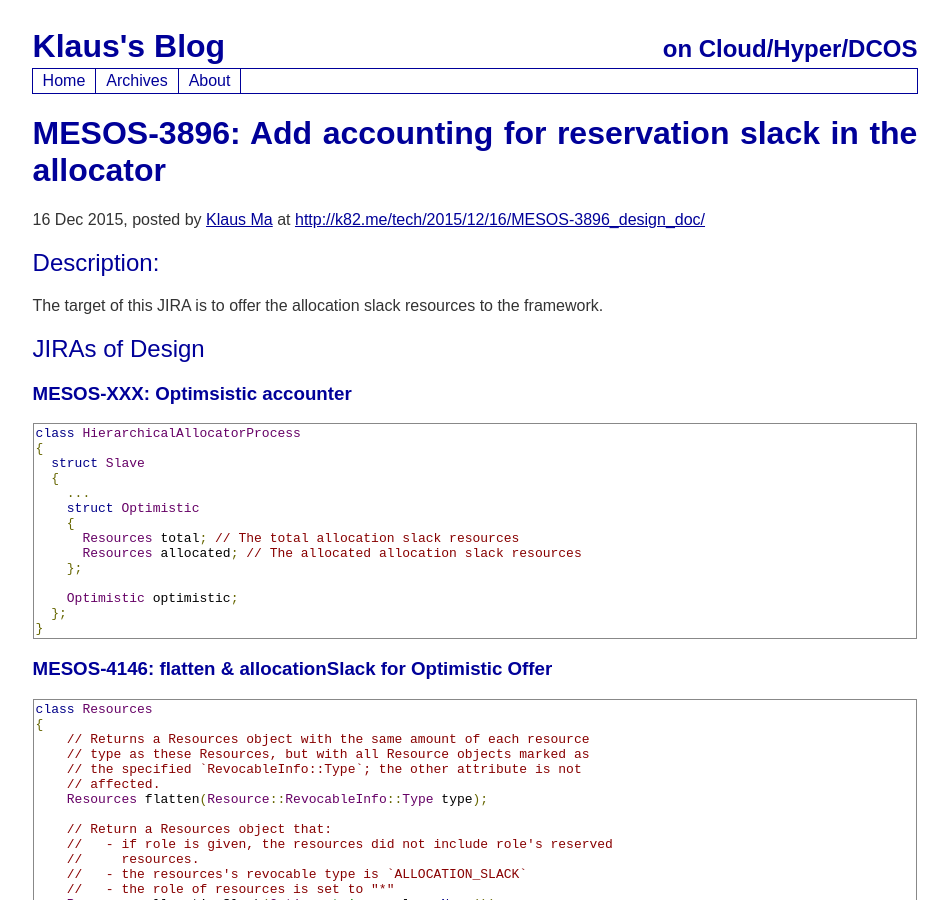
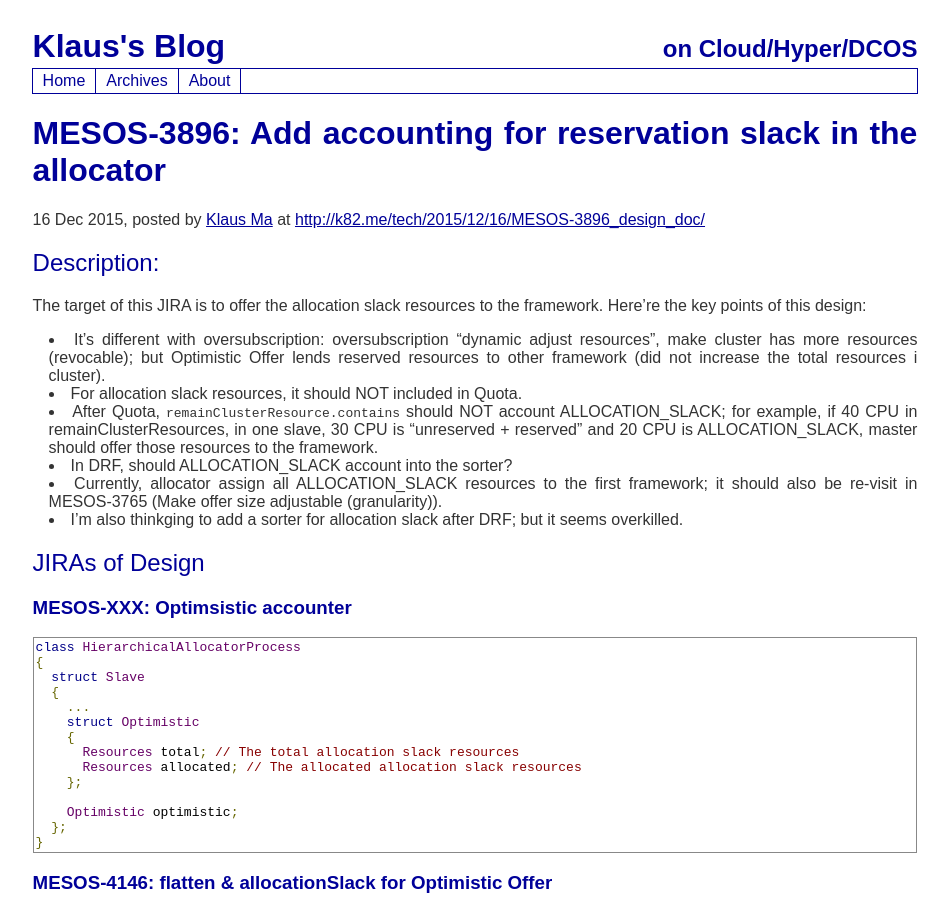
Before and after one commit to k82cn/k82cn.github.io, a Jekyll site: the page built from _posts/2015-12-16-MESOS-3896_design_doc.md, in a window 1280 px wide and 900 px high. Shown: the whole window, without its empty margins (165-1114 px from the left). Built offline with Jekyll 4.4.1, drawn with Linux system fonts in a browser that asks for light colours; comment, search, counter and statistics services are not loaded.

Commit message:
add keypoints of MESOS-3896

```diff
--- a/_posts/2015-12-16-MESOS-3896_design_doc.md
+++ b/_posts/2015-12-16-MESOS-3896_design_doc.md
@@ -6,7 +6,15 @@ categories: tech
 
 ## Description:
 
-The target of this JIRA is to offer the allocation slack resources to the framework.
+The target of this JIRA is to offer the allocation slack resources to the framework. Here're the key points of this design:
+
+- It's different with oversubscription: oversubscription "dynamic adjust resources", make cluster has more resources (revocable); but Optimistic Offer lends reserved resources to other framework (did not increase the total resources i cluster).
+- For allocation slack resources, it should NOT included in Quota.
+- After Quota, `remainClusterResource.contains` should NOT account ALLOCATION_SLACK; for example, if 40 CPU in remainClusterResources, in one slave, 30 CPU is "unreserved + reserved" and 20 CPU is ALLOCATION_SLACK, master should offer those resources to the framework.
+- In DRF, should ALLOCATION_SLACK account into the sorter?
+- Currently, allocator assign all ALLOCATION_SLACK resources to the first framework; it should also be re-visit in MESOS-3765 (Make offer size adjustable (granularity)).
+- I'm also thinkging to add a sorter for allocation slack after DRF; but it seems overkilled.
+
 
 ## JIRAs of Design
 
```
